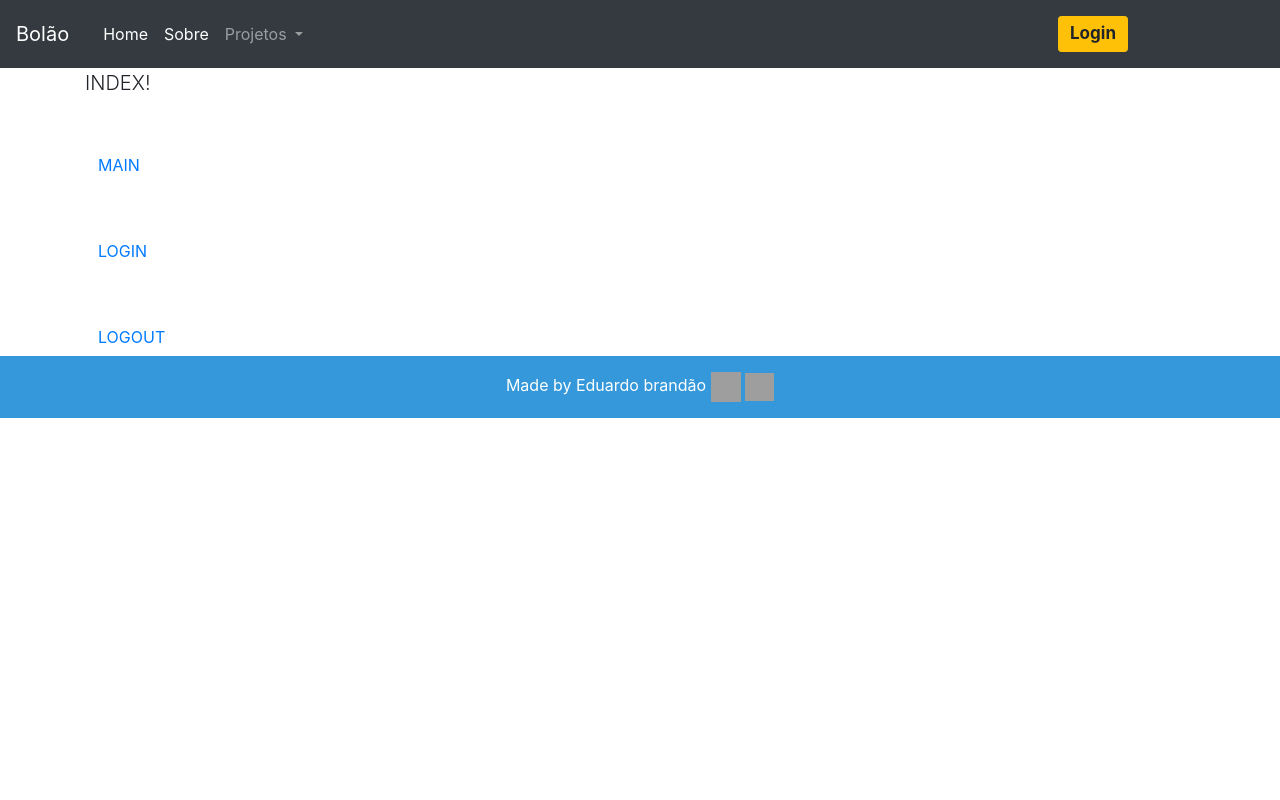
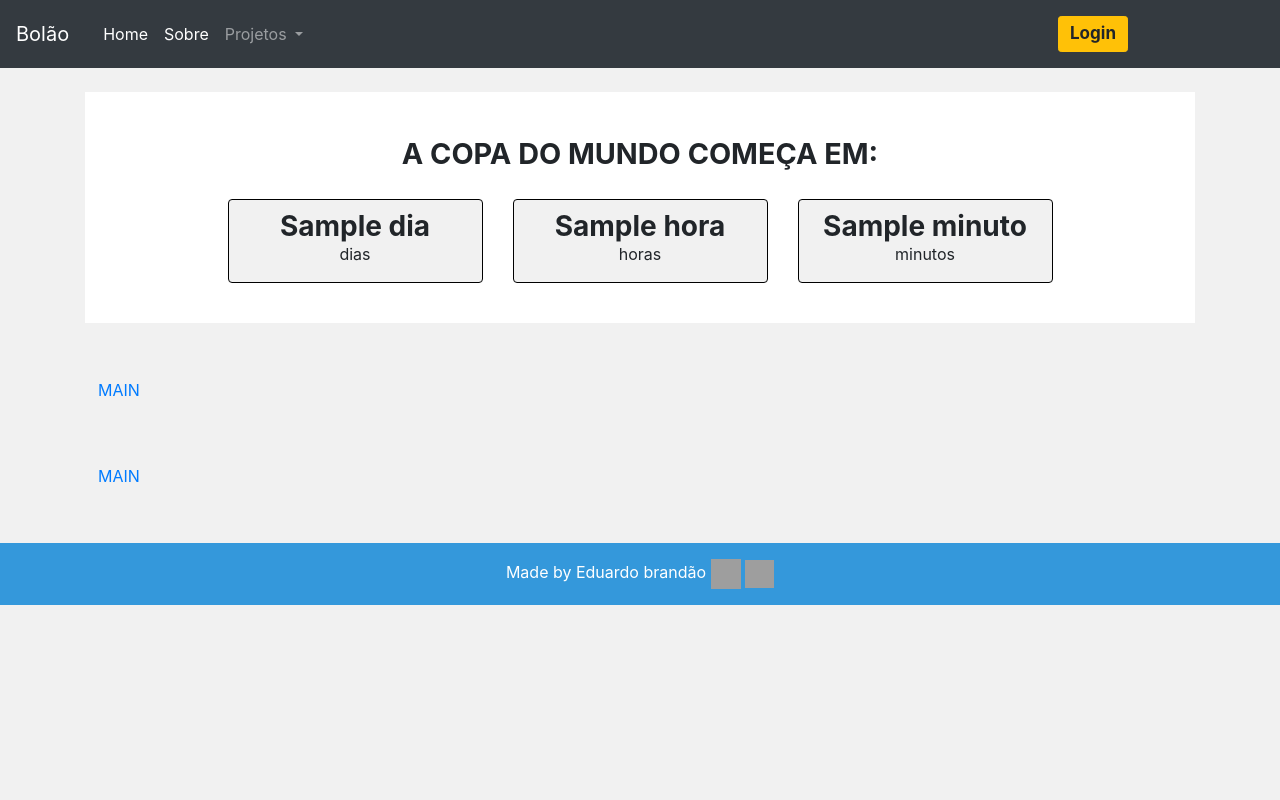
Before and after one commit to EduardoBran/bolaodacopa, a Django app: template main/templates/main/index.html in a window 1280 px wide. Run offline with Django 3.2, Linux system fonts and the light colour scheme; the template is opened without the code that fills it: most values are stand-ins (such as "Sample title", 1, 10 or a date in 2020); some libraries are stand-ins or nearby versions; grey boxes are pictures that could not be loaded.

Commit message:
add contador para tempo que falta ate copa do mundo

```diff
--- a/main/templates/main/index.html
+++ b/main/templates/main/index.html
@@ -4,21 +4,98 @@
 
 <script src="//cdn.jsdelivr.net/npm/alertifyjs@1.13.1/build/alertify.min.js"></script>
 
-<div>
-    <p class="lead">INDEX!</p>
+<style>
+    .secao-dias-para-copa {
+        text-align: center;
+        background-color: #fff;
+        padding-top: 40px;
+        padding-bottom: 40px;
+    }
+
+    .titulo-dias-para-copa {
+        font-size: 1.8em;
+        font-weight: bold;
+    }
+
+    .card {
+        background-color: #F1F1F1;
+        border: 1.5px solid #000000;
+    }
+
+    .card-title {
+        margin-top: 10px;
+        margin-bottom: 10px;
+    }
+
+    .lead {
+        font-weight: bold;
+        font-size: 1.75rem;
+        line-height: 1.2;
+    }
+
+    @media (max-width: 450px) {
+        .card {
+            width: 80px;
+        }
+    }
+</style>
+
+<div class="row mt-4">
+    <div class="col-12">
+        <div class="secao-dias-para-copa">
+
+            <div class="titulo-dias-para-copa mb-4">
+                A COPA DO MUNDO COMEÇA EM:
+            </div>
+
+            <div class="row align-items-center justify-content-center">
+                <div class="col-3">
+                    <div class="card">
+                        <div class="card-block">
+                            <div class="card-title">
+                                <p class="lead" id="dias">{{ dia }}</p>
+                                <p style="margin-top: -17px;">dias</p>
+                            </div>
+                        </div>
+                    </div>
+                </div>
+
+                <div class="col-3">
+                    <div class="card">
+                        <div class="card-block">
+                            <div class="card-title">
+                                <p class="lead" id="horas">{{ hora }}</p>
+                                <p style="margin-top: -17px;">horas</p>
+                            </div>
+                        </div>
+                    </div>
+                </div>
+
+                <div class="col-3">
+                    <div class="card">
+                        <div class="card-block">
+                            <div class="card-title">
+                                <p class="lead" id="minutos">{{ minuto }}</p>
+                                <p style="margin-top: -17px;">minutos</p>
+                            </div>
+                        </div>
+                    </div>
+                </div>
+
+            </div>
+
+        </div>
+    </div>
+</div>
+
+
+<div class="mt-5 mb-5">
+    <a class="btn btn-link" href="{% url 'main:pagemain' %}">MAIN</a>
 </div>
 
 <div class="mt-5 mb-5">
     <a class="btn btn-link" href="{% url 'main:pagemain' %}">MAIN</a>
 </div>
 
-<div>
-    <a class="btn btn-link" href="{% url 'perfil:login' %}">LOGIN</a>
-</div>
-
-
-<div class="mt-5">
-    <a class="btn btn-link" href="{% url 'perfil:logout' %}">LOGOUT</a>
-</div>
 
 {% endblock %}
--- a/templates/base.html
+++ b/templates/base.html
@@ -9,18 +9,7 @@
 
 </head>
 
-<body>
-
-    <style>
-        body{
-            background-color: white;
-        }
-
-        #backdrop{
-            background-color: #eef3ef;
-        }
-
-    </style>
+<body style="background-color: #F1F1F1;">
 
     {% include 'parciais/_nav.html' %}
 
```
Also changed, not shown: main/views.py (+23 -1 lines).
